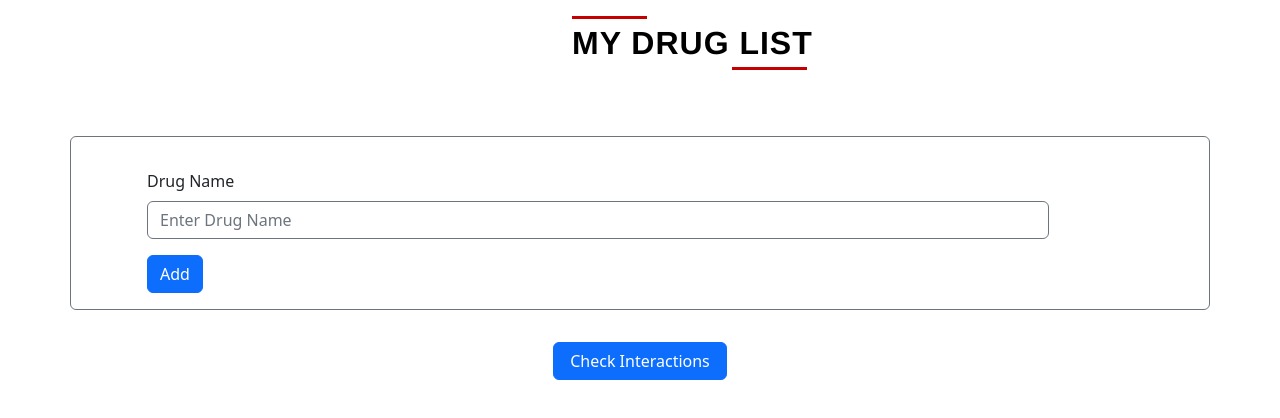
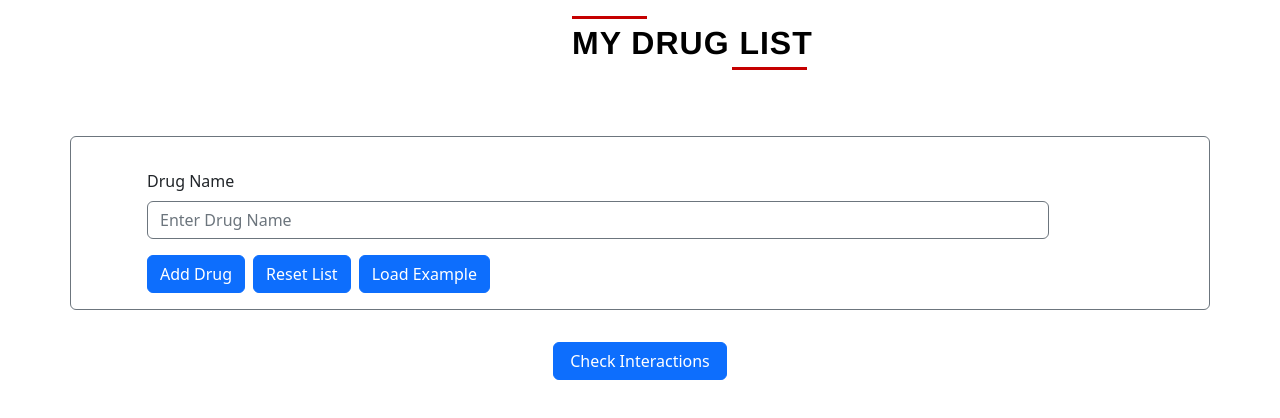
Before and after one commit to hitesh19426/ddinter-main, a Next.js app: page / in a window 1280 px wide. Shown: the top 418 px of the page. Built offline with nearby package versions, Linux system fonts and the light colour scheme.

Commit message:
added load example and reset button

```diff
--- a/pages/index.js
+++ b/pages/index.js
@@ -6,6 +6,15 @@ import MyTextInput from "@/components/MyTextInput";
 import InteractionTable from "@/components/InterationTable";
 import MyLoader from "@/components/MyLoader";
 import styles from "@/styles/Header.module.css"
+
+const INTERACTION_EXAMPLE = [
+  {id: 1, name: "Aluminum hydroxide"},
+  {id: 2, name: "Dolutegravir"},
+  {id: 3, name: "Aprepitant"},
+  {id: 4, name: "Abacavir"},
+  {id: 5, name: "Orlistat"},
+  {id: 6, name: "Dexamethasone"},
+]
 
 export default function Home() {
   const [id, setId] = useState(0);
@@ -53,6 +62,14 @@ export default function Home() {
     setDrugList(newDrugList);
   };
 
+  const handleResetClick = () => {
+    setDrugList([]);
+  }
+
+  const handleLoadExampleClick = () => {
+    setDrugList(INTERACTION_EXAMPLE);
+  }
+
   return (
     <main className="col container mb-5 mt-3">
       <div className="row text-center">
@@ -73,7 +90,13 @@ export default function Home() {
 
                 <div className="col-12 ms-5 mt-3">
                   <button type="submit" className="btn btn-primary">
-                    Add
+                    Add Drug
+                  </button>
+                  <button type="button" className="btn btn-primary mx-2" onClick={handleResetClick}>
+                    Reset List
+                  </button>
+                  <button type="button" className="btn btn-primary" onClick={handleLoadExampleClick}>
+                    Load Example
                   </button>
                 </div>
               </Form>
```
